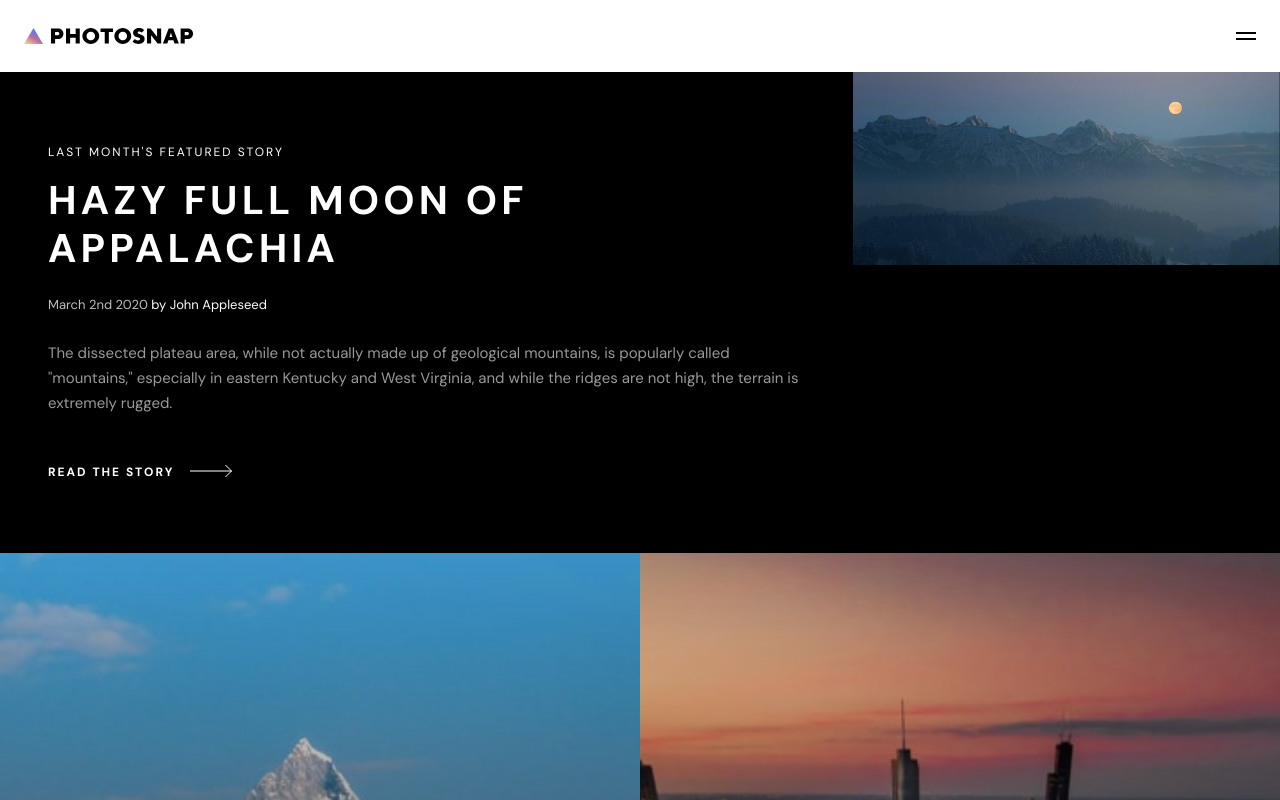
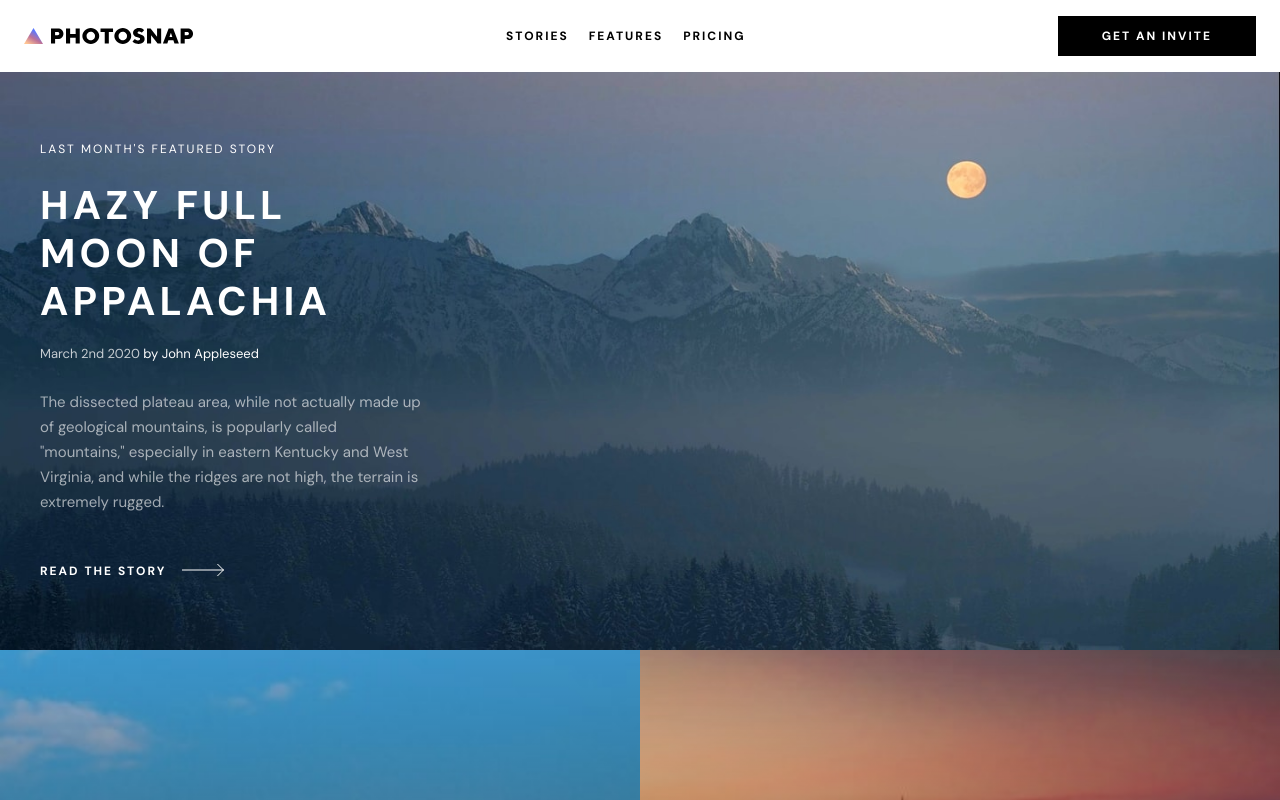
Before and after one commit to Bowersrd/PhotoSnap, a Vue app: page /stories in a window 1280 px wide. Shown: the top 800 px of the page. Built offline with nearby package versions, Linux system fonts and the light colour scheme.

Commit message:
Added featured story component

```diff
--- a/src/components/AppNavbar.vue
+++ b/src/components/AppNavbar.vue
@@ -9,7 +9,7 @@ const isMobileActive = ref(false);
 <template>
   <nav class="sticky top-0 z-50">
     <div
-      class="flex justify-between items-center w-full h-full bg-white px-6 py-7"
+      class="flex justify-between items-center w-full h-full bg-white px-6 py-7 md:py-4"
     >
       <div>
         <SvgIcon
@@ -18,22 +18,27 @@ const isMobileActive = ref(false);
         ></SvgIcon>
       </div>
       <div
-        class="flex flex-col gap-1 w-5"
+        class="flex flex-col gap-1 w-5 md:hidden"
         @click="isMobileActive = !isMobileActive"
       >
         <span class="w-full h-[2px] bg-black"></span>
         <span class="w-full h-[2px] bg-black"></span>
-      </div>
       </div>
       <div
         class="absolute -z-10 inset-0 w-full h-screen gradient-black"
         :class="{ hidden: !isMobileActive }"
       ></div>
       <div
-      class="absolute -z-10 top-[4.5rem] left-0 w-full bg-white p-8 transition-transform duration-500 ease-in-out"
-      :class="isMobileActive ? 'translate-y-0' : '-translate-y-full'"
+        class="absolute -z-10 top-[4.45rem] left-0 w-full bg-white p-8 transition-transform duration-500 ease-in-out md:static md:z-0 md:flex md:items-center md:p-0 md:max-w-fit"
+        :class="
+          isMobileActive
+            ? 'translate-y-0'
+            : '-translate-y-full md:translate-y-0'
+        "
       >
-      <ul class="grid text-center font-bold uppercase tracking-[2.5px] gap-5">
+        <ul
+          class="grid text-center font-bold uppercase tracking-[2.5px] gap-5 md:flex md:text-xs"
+        >
           <li>
             <router-link to="/stories" @click="isMobileActive = false"
               >Stories</router-link
@@ -50,8 +55,12 @@ const isMobileActive = ref(false);
             >
           </li>
         </ul>
-      <div class="w-full h-[1px] bg-gray my-5"></div>
-      <SolidButton class="text-base tracking-[2px] w-full"
+        <div class="w-full h-[1px] bg-gray my-5 md:hidden"></div>
+        <SolidButton class="text-base tracking-[2px] w-full md:hidden"
+          >Get an invite</SolidButton
+        >
+      </div>
+      <SolidButton class="hidden tracking-[2px] md:block md:text-xs"
         >Get an invite</SolidButton
       >
     </div>
--- a/src/components/Features/FeatureCard.vue
+++ b/src/components/Features/FeatureCard.vue
@@ -19,6 +19,6 @@ defineProps({
   <div class="grid place-items-center">
     <slot></slot>
     <h3 class="mt-12 mb-4 text-md font-bold">{{ title }}</h3>
-    <p>{{ body }}</p>
+    <p class="max-w-[45ch]">{{ body }}</p>
   </div>
 </template>
--- a/src/components/GridHeadline.vue
+++ b/src/components/GridHeadline.vue
@@ -29,9 +29,6 @@ const props = defineProps({
     default: "section",
   },
   hideButton: {
-    type: Boolean,
-  },
-  hasGradientBar: {
     type: Boolean,
   },
   isFlipped: {
@@ -75,19 +72,14 @@ const desktopImage = new URL(
       class="relative py-[4.5rem] px-8 md:col-span-2 md:flex md:flex-col md:justify-center md:px-12"
       :class="isDark ? 'text-white' : 'text-black'"
     >
-      <slot name="featured"></slot>
       <h1 class="text-xl font-bold uppercase mb-4 md:text-2xl md:mb-5">
         {{ title }}
       </h1>
-      <slot name="author"></slot>
       <p class="opacity-60 mb-6 md:mb-12">{{ body }}</p>
       <ArrowButton v-if="!hideButton" :is-inverted="isDark">{{
         buttonTitle
       }}</ArrowButton>
-      <div
-        v-if="hasGradientBar"
-        class="absolute top-0 h-[.375rem] w-1/3 gradient-accent"
-      ></div>
+      <div class="absolute top-0 h-[.375rem] w-1/3 gradient-accent"></div>
     </div>
   </component>
 </template>
--- /dev/null
+++ b/src/components/Stories/FeaturedStory.vue
@@ -0,0 +1,53 @@
+<script setup>
+import ArrowButton from "../Buttons/ArrowButton.vue";
+
+const props = defineProps({
+  featuredStory: {
+    type: Object,
+    default() {
+      return {};
+    },
+  },
+});
+
+const mobileImage = new URL(
+  `../../assets/images/stories/mobile/${props.featuredStory.image}`,
+  import.meta.url
+).href;
+const tabletImage = new URL(
+  `../../assets/images/stories/tablet/${props.featuredStory.image}`,
+  import.meta.url
+).href;
+const desktopImage = new URL(
+  `../../assets/images/stories/desktop/${props.featuredStory.image}`,
+  import.meta.url
+).href;
+</script>
+
+<template>
+  <header class="bg-black text-white md:grid md:items-center">
+    <div class="w-full md:row-start-1 md:col-start-1">
+      <picture>
+        <source media="(min-width:1024px)" :srcset="desktopImage" />
+        <source media="(min-width:768px)" :srcset="tabletImage" />
+        <img :src="mobileImage" alt="Flowers" class="w-full" />
+      </picture>
+    </div>
+    <div
+      class="relative py-[4.5rem] px-8 md:row-start-1 md:col-start-1 md:px-10 max-w-[45ch] md:py-0"
+    >
+      <p class="text-white text-xs uppercase mb-4 md:mb-6">
+        Last month's featured story
+      </p>
+      <h1 class="text-xl font-bold uppercase mb-4 md:text-2xl">
+        {{ featuredStory.title }}
+      </h1>
+      <p class="text-sm mb-6">
+        <span class="opacity-75">{{ featuredStory.published }}</span> by
+        {{ featuredStory.author }}
+      </p>
+      <p class="opacity-60 mb-6 md:mb-12">{{ featuredStory.body }}</p>
+      <ArrowButton is-inverted>{{ featuredStory.buttonTitle }}</ArrowButton>
+    </div>
+  </header>
+</template>
--- a/src/views/StoriesView.vue
+++ b/src/views/StoriesView.vue
@@ -1,6 +1,6 @@
 <script setup>
 import { ref } from "vue";
-import GridHeadline from "../components/GridHeadline.vue";
+import FeaturedStory from "../components/Stories/FeaturedStory.vue";
 import StoryContainer from "../components/Stories/StoryContainer.vue";
 
 const featuredStory = ref({
@@ -14,26 +14,7 @@ const featuredStory = ref({
 </script>
 
 <template>
-  <GridHeadline
-    element-tag="header"
-    :title="featuredStory.title"
-    :body="featuredStory.body"
-    :image="featuredStory.image"
-    :button-title="featuredStory.buttonTitle"
-    is-dark
-  >
-    <template #featured>
-      <p class="text-white text-xs uppercase mb-4">
-        Last month's featured story
-      </p>
-    </template>
-    <template #author>
-      <p class="text-sm mb-6">
-        <span class="opacity-75">{{ featuredStory.published }}</span> by
-        {{ featuredStory.author }}
-      </p>
-    </template>
-  </GridHeadline>
+  <FeaturedStory :featured-story="featuredStory"></FeaturedStory>
   <main>
     <StoryContainer></StoryContainer>
   </main>
```
Lines whose indentation alone changed are shown as unchanged.
